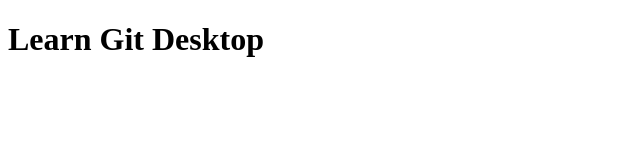
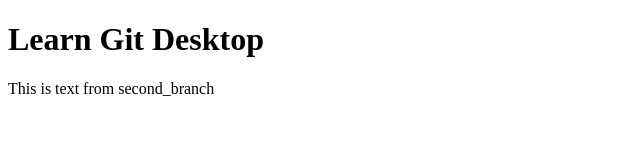
Before and after one commit to Pitsuda/git_desktop, a plain HTML site: page index.html in a window 1280 px wide. Shown: the whole page, without its empty margins (0-640 px from the left). Drawn offline with Linux system fonts and the light colour scheme.

Commit message:
add main and text

```diff
--- a/index.html
+++ b/index.html
@@ -9,5 +9,7 @@
         <body>
 
             <h1>Learn Git Desktop</h1>
+
+            <main> This is text from second_branch</main>
             </body>
             </html>
```
